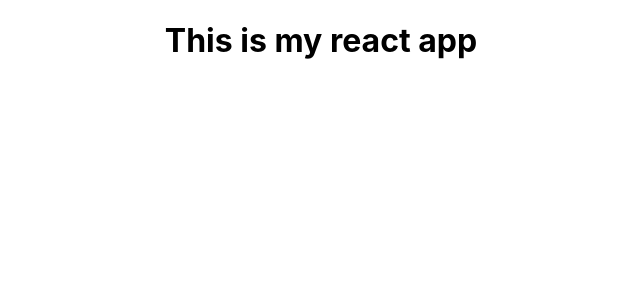
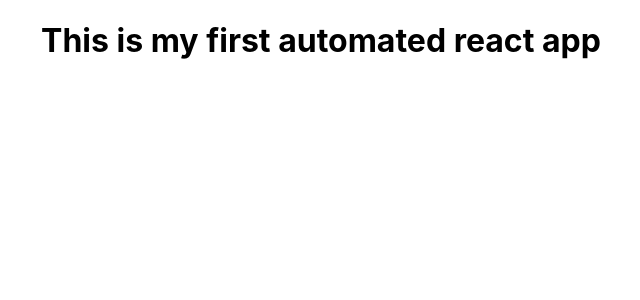
Before and after one commit to MuhammadUsman-coder/bootcamp-react-application, a React (Create React App) app: page / in a window 1280 px wide. Shown: the top 300 px of the page, without its empty margins (319-959 px from the left). Built offline with nearby package versions, Linux system fonts and the light colour scheme.

Commit message:
Change in app.js

```diff
--- a/src/App.js
+++ b/src/App.js
@@ -4,7 +4,7 @@ import './App.css';
 function App() {
   return (
     <div className="App">
-      <h1>This is my react app</h1>
+      <h1>This is my first automated react app </h1>
     </div>
   );
 }
```
